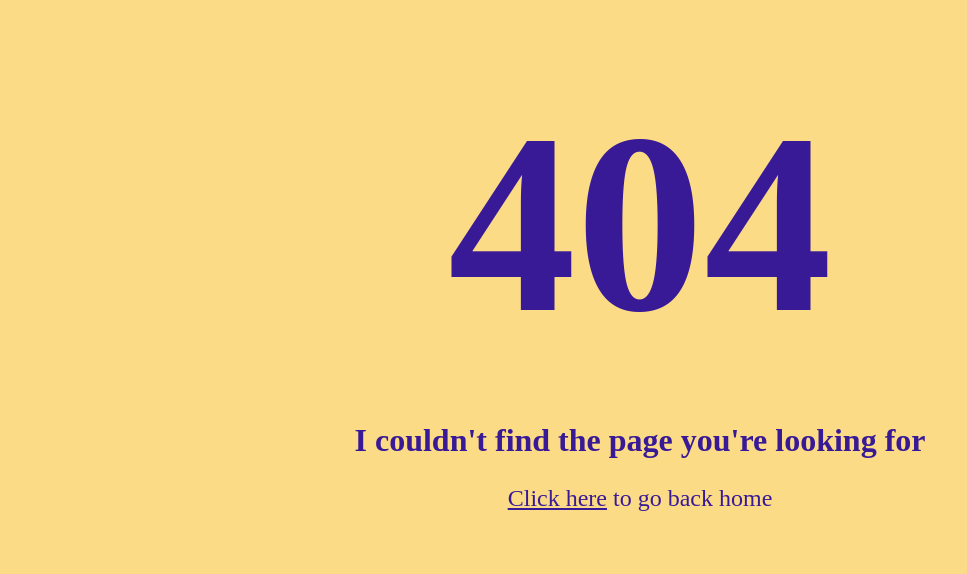
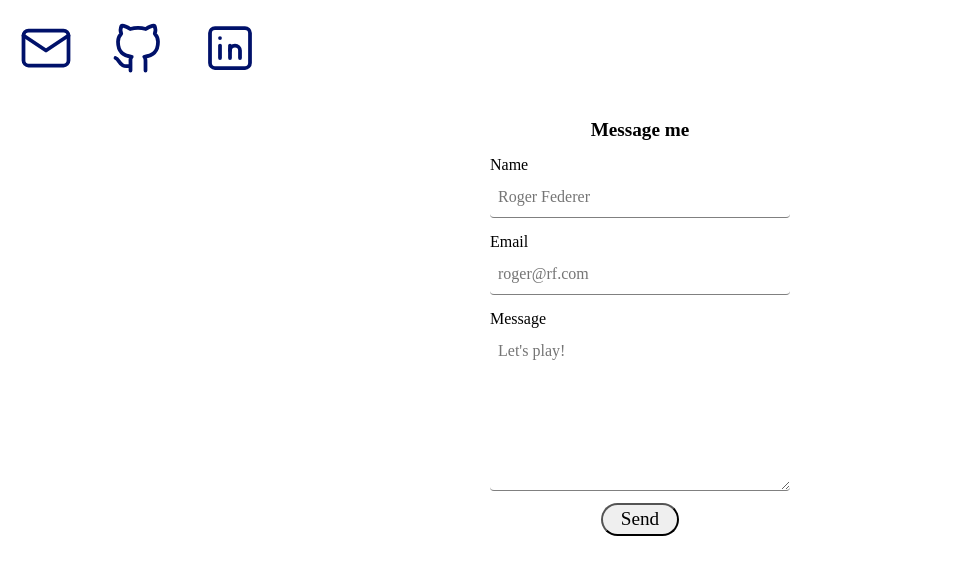
Before and after one commit to aarontabuchi/tabuchidev, a Next.js app: page /components/Contact in a window 1280 px wide. Before the commit this address had no page. Shown: the top 574 px of the page, without its empty margins (0-967 px from the left). Built offline with nearby package versions, Linux system fonts and the light colour scheme.

Commit message:
added contact section

```diff
--- /dev/null
+++ b/pages/components/Contact.js
@@ -0,0 +1,53 @@
+import styles from "../../styles/Contact.module.css";
+import GithubIcon from "./GithubIcon";
+import MailIcon from "./MailIcon";
+import LinkedinIcon from "./LinkedinIcon";
+
+export default function Contact() {
+  return (
+    <>
+      <div className={styles.icons}>
+        <a href="mailto:aaronbuchi@gmail.com">
+          <MailIcon />
+        </a>
+        <a
+          href="https://github.com/aarontabuchi/"
+          target="_blank"
+          rel="noopener"
+        >
+          <GithubIcon />
+        </a>
+        <a
+          href="https://www.linkedin.com/in/aarontabuchi/"
+          target="_blank"
+          rel="noopener"
+        >
+          <LinkedinIcon />
+        </a>
+      </div>
+      <form
+        className={styles.contact}
+        name="contact"
+        method="POST"
+        data-netlify="true"
+      >
+        <legend>
+          <h3>Message me</h3>
+        </legend>
+        <label>
+          Name
+          <input type="text" name="name" placeholder="Roger Federer" />
+        </label>
+        <label>
+          Email
+          <input type="email" name="email" placeholder="roger@rf.com" />
+        </label>
+        <label>
+          Message
+          <textarea name="message" placeholder="Let's play!"></textarea>
+        </label>
+        <button type="submit">Send</button>
+      </form>
+    </>
+  );
+}
--- /dev/null
+++ b/pages/components/GithubIcon.js
@@ -0,0 +1,18 @@
+export default function GithubIcon() {
+  return (
+    <svg
+      xmlns="http://www.w3.org/2000/svg"
+      width="20"
+      height="20"
+      viewBox="0 0 24 24"
+      stroke-width="1.5"
+      stroke="#673AB7"
+      fill="none"
+      stroke-linecap="round"
+      strokeLinejoin="round"
+    >
+      <path stroke="none" d="M0 0h24v24H0z" fill="none" />
+      <path d="M9 19c-4.3 1.4 -4.3 -2.5 -6 -3m12 5v-3.5c0 -1 .1 -1.4 -.5 -2c2.8 -.3 5.5 -1.4 5.5 -6a4.6 4.6 0 0 0 -1.3 -3.2a4.2 4.2 0 0 0 -.1 -3.2s-1.1 -.3 -3.5 1.3a12.3 12.3 0 0 0 -6.2 0c-2.4 -1.6 -3.5 -1.3 -3.5 -1.3a4.2 4.2 0 0 0 -.1 3.2a4.6 4.6 0 0 0 -1.3 3.2c0 4.6 2.7 5.7 5.5 6c-.6 .6 -.6 1.2 -.5 2v3.5" />
+    </svg>
+  );
+}
--- /dev/null
+++ b/pages/components/LinkedinIcon.js
@@ -0,0 +1,22 @@
+export default function LinkedinIcon() {
+  return (
+    <svg
+      xmlns="http://www.w3.org/2000/svg"
+      width="20"
+      height="20"
+      viewBox="0 0 24 24"
+      stroke-width="1.5"
+      stroke="#673AB7"
+      fill="none"
+      stroke-linecap="round"
+      strokeLinejoin="round"
+    >
+      <path stroke="none" d="M0 0h24v24H0z" fill="none" />
+      <rect x="4" y="4" width="16" height="16" rx="2" />
+      <line x1="8" y1="11" x2="8" y2="16" />
+      <line x1="8" y1="8" x2="8" y2="8.01" />
+      <line x1="12" y1="16" x2="12" y2="11" />
+      <path d="M16 16v-3a2 2 0 0 0 -4 0" />
+    </svg>
+  );
+}
--- /dev/null
+++ b/pages/components/MailIcon.js
@@ -0,0 +1,19 @@
+export default function MailIcon() {
+  return (
+    <svg
+      xmlns="http://www.w3.org/2000/svg"
+      width="20"
+      height="20"
+      viewBox="0 0 24 24"
+      stroke-width="1.5"
+      stroke="#673AB7"
+      fill="none"
+      stroke-linecap="round"
+      strokeLinejoin="round"
+    >
+      <path stroke="none" d="M0 0h24v24H0z" fill="none" />
+      <rect x="3" y="5" width="18" height="14" rx="2" />
+      <polyline points="3 7 12 13 21 7" />
+    </svg>
+  );
+}
--- a/pages/components/Search.js
+++ b/pages/components/Search.js
@@ -51,8 +51,6 @@ export default function Search() {
       setIsEscaped(false);
     });
 
-    searchInput.blur();
-
     return () => {
       searchInput.removeEventListener("keyup", (e) => handleKeyUp(e));
       searchInput.removeEventListener("keydown", (e) => handleKeyDown(e));
@@ -79,7 +77,7 @@ export default function Search() {
             <input
               type="text"
               id="searchInput"
-              autoFocus
+              autoFocus={false}
               value={searchInput.input}
               autoComplete="off"
               aria-label="Search"
--- /dev/null
+++ b/styles/Contact.module.css
@@ -0,0 +1,52 @@
+form.contact {
+  width: 300px;
+  text-align: left;
+  margin: auto;
+}
+
+.contact legend h3 {
+  margin-bottom: 8px;
+  font-size: 1.2rem;
+  text-align: center;
+}
+
+.icons svg {
+  height: 60px;
+  width: 60px;
+  margin: 16px;
+  margin-bottom: 32px;
+}
+
+.icons svg:hover {
+  transform: translateY(-8px);
+  transition: all 250ms ease-in-out;
+}
+
+.contact input,
+.contact textarea {
+  border-style: none;
+  border-bottom: solid 1px grey;
+  color: var(--color);
+  display: block;
+  width: 100%;
+  padding: 8px;
+  margin-bottom: 12px;
+  border-radius: 4px;
+}
+
+/* .contact input:focus,
+.contact textarea:focus {
+  outline: 1px dashed orange;
+} */
+
+.contact textarea {
+  height: 160px;
+}
+
+.contact button {
+  font-size: 1.2rem;
+  padding: 0 18px;
+  border-radius: 18px;
+  display: block;
+  margin: 0 auto;
+}
--- a/styles/Home.module.css
+++ b/styles/Home.module.css
@@ -1,9 +1,9 @@
 .main {
   text-align: center;
-  background-color: #fcdb86;
+  background-color: var(--background);
   width: 100vw;
   max-width: 100%;
-  color: #391a96;
+  color: var(--color);
   font-family: "Work Sans", sans-serif;
   padding: 16px;
 }
@@ -18,16 +18,20 @@
   text-decoration: none;
 }
 
+.main h1 {
+  font-size: clamp(2rem, 4vw, 4rem);
+  font-weight: 400;
+  text-align: left;
+  margin-left: 10vw;
+  padding-top: max(200px, 30vh);
+}
+
 .header h1 {
-  font-size: max(2.2rem, 6vw);
-  line-height: 6vw;
-  padding-top: max(48px, 6vh);
+  font-size: clamp(2.2rem, 6vw, 6rem);
+  line-height: max(2.2rem, 6vw);
+  padding-top: max(24px, 6vw);
   margin-bottom: calc(max(48px, 10vw) * -1);
-  margin-left: 10vw;
-  text-align: left;
-  font-weight: 400;
   width: fit-content;
-
   background: linear-gradient(
     to right,
     rgba(57, 26, 150, 1) 0%,
@@ -54,15 +58,19 @@
 }
 
 .main section {
-  min-height: max(600px, 90vh);
-  display: flex;
-  flex-direction: column;
+  min-height: max(400px, 50vh);
 }
 
-.prettywiki {
-  margin-top: max(300px, 50vh);
+.main section:not(:first-child) {
+  margin: 0 auto;
+  margin-top: max(100px, 20vh);
+  max-width: 600px;
 }
 
+.main section.contact {
+  margin: 0 auto;
+  padding: 32px 0;
+}
 
 .searchContainer {
   font-family: Arial, sans-serif;
@@ -74,6 +82,42 @@
   align-items: center;
 }
 
+.buttons {
+  display: flex;
+  justify-content: space-evenly;
+  margin-top: 1rem;
+}
+
+.buttons svg {
+  stroke: var(--background);
+}
+
+.main button,
+a.fakeButton {
+  color: var(--background);
+  background-color: var(--color);
+  padding: 0 18px;
+  border-radius: 18px;
+  border: 1px solid var(--color);
+  transition: all 250ms ease-in-out;
+}
+
+.main button:hover,
+a.fakeButton:hover {
+  background-color: inherit;
+  color: inherit;
+  text-decoration: none;
+}
+
+a.fakeButton:hover svg {
+  stroke: var(--color);
+}
+
+a.fakeButton {
+  padding-right: 14px;
+  text-decoration: none;
+}
+
 @media (min-width: 640px) {
   .main {
     padding: 0 32px 0;
--- a/styles/Search.module.css
+++ b/styles/Search.module.css
@@ -69,6 +69,7 @@
 
 .search svg {
   fill: #9aa0a6;
+  stroke: none;
   height: 20px;
 }
 
--- a/styles/globals.css
+++ b/styles/globals.css
@@ -69,21 +69,38 @@ select {
 
 /* CSS reset from https://piccalil.li/blog/a-modern-css-reset */
 
+@import url('https://fonts.googleapis.com/css2?family=Work+Sans&display=swap');
 
-h1 {
-  font-size: 2.4rem;
+html {
+  --color: #00116A;
+  --background: #E4D3B9;
 }
 
-p {
+h2 {
+  font-size: 1.8rem;
+}
+
+p, button, a {
   font-size: 1.1rem;
 }
 
+svg {
+  stroke: var(--color);
+  position: relative;
+  top: 2px;
+}
+
+button:hover {
+  cursor: pointer;
+  text-decoration: underline;
+}
+
 @media (min-width: 640px) {
-  p {
+  p, button, a {
     font-size: 1.3rem;
   }
 
-  h1 {
-    font-size: 3rem;
+  h2 {
+    font-size: 2.5rem;
   }
 }
```
Also changed, not shown: pages/components/ExternalLink.js (added, +20 -0 lines), pages/index.js (+70 -37 lines).
